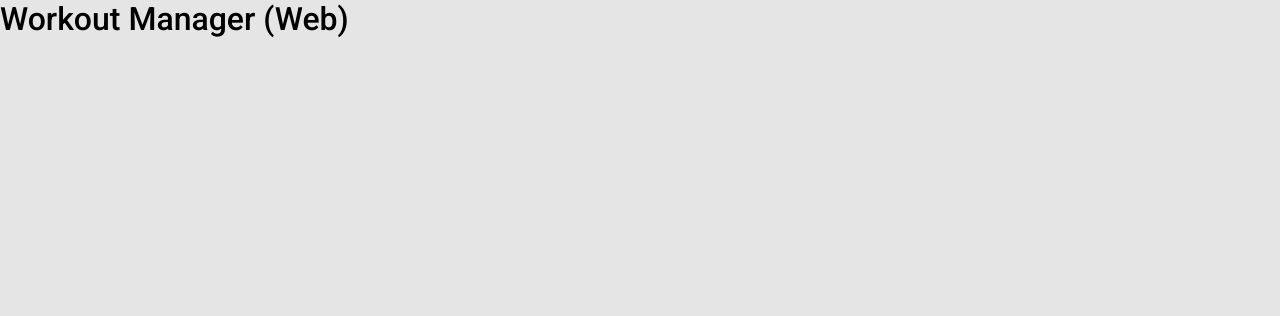
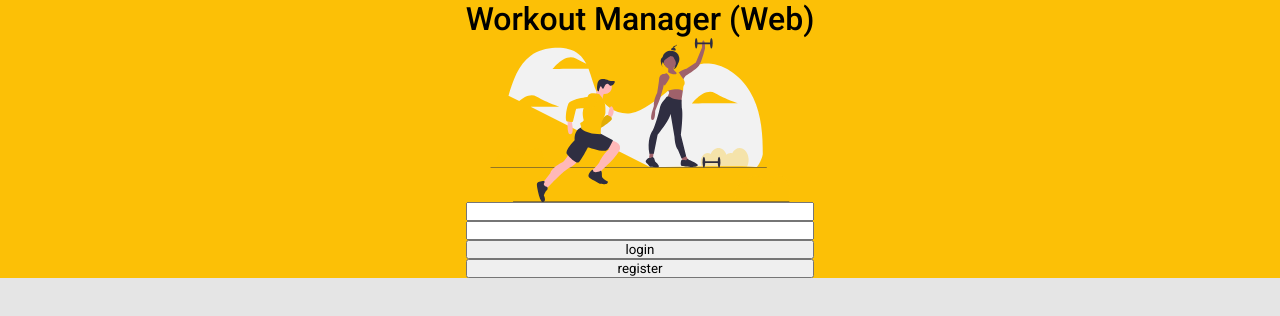
Before and after one commit to rwtrecs/workout-manager-web, a React (Create React App) app: page / in a window 1280 px wide. Shown: the top 316 px of the page. Built offline with nearby package versions, Linux system fonts and the light colour scheme.

Commit message:
:sparkles: feat: Login (component and styles)

```diff
--- a/src/App.tsx
+++ b/src/App.tsx
@@ -1,10 +1,11 @@
+import { Login } from "./components/Login";
 import { GlobalStyle } from "./styles/global";
 
 export function App() {
   return (
-    <div className="App">
-      <h1>Workout Manager (Web)</h1>
+    <>
+      <Login />
       <GlobalStyle />
-    </div>
+    </>
   );
 }
--- /dev/null
+++ b/src/components/Login/index.tsx
@@ -0,0 +1,18 @@
+import logoImg from '../../assets/logo.svg'
+
+import { Box } from './styles'
+
+export function Login() {
+  return (
+    <main>
+      <Box>
+        <h1>Workout Manager (Web)</h1>
+        <img src={logoImg} alt="Workout Manager (Web)" />
+        <input type="email" name="Email" id="" />
+        <input type="password" name="Senha" id="" />
+        <button type="submit">login</button>
+        <button>register</button>
+      </Box>
+    </main>
+  )
+}
--- /dev/null
+++ b/src/components/Login/styles.ts
@@ -0,0 +1,11 @@
+import styled from 'styled-components';
+
+export const Box = styled.div`
+  background: var(--orange-1);
+
+  display: flex;
+  flex-flow: column wrap;
+  justify-content: center;
+  align-content: center;
+  align-self: center;
+`;
--- a/src/styles/global.ts
+++ b/src/styles/global.ts
@@ -35,7 +35,7 @@ export const GlobalStyle = createGlobalStyle`
 
   body {
     background: var(--background);
-    -webit-font-smoothing: antialiased;
+    -webkit-font-smoothing: antialiased;
   }
 
   body, input, textarea, button {
```
Also changed, not shown: src/assets/logo.svg (added).
